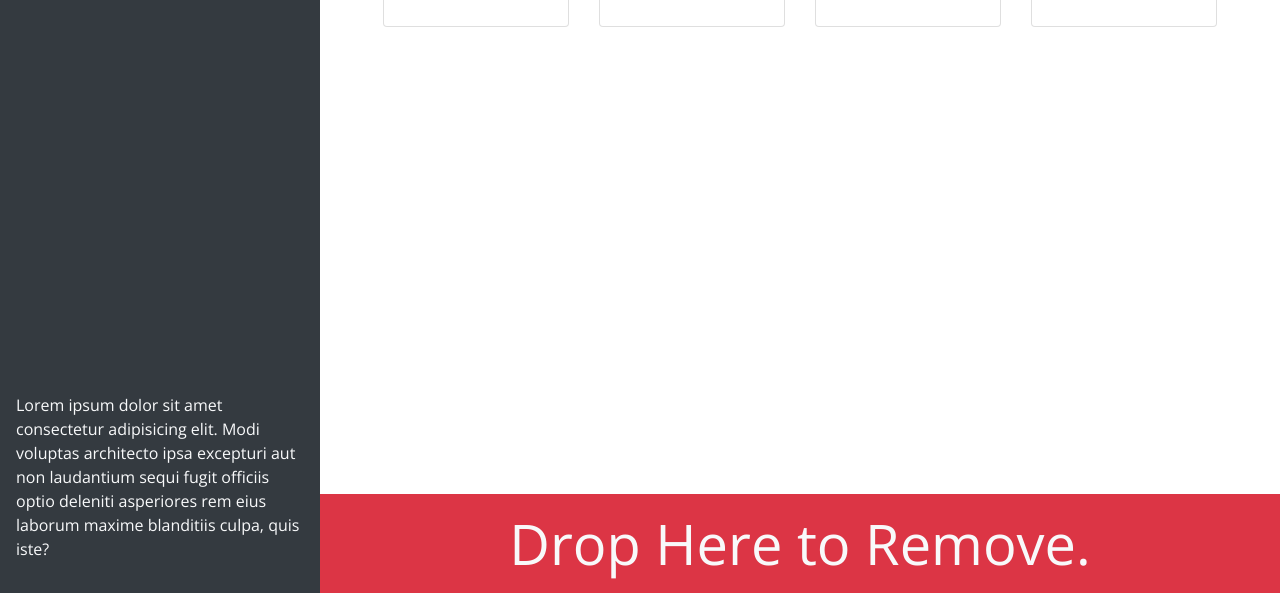
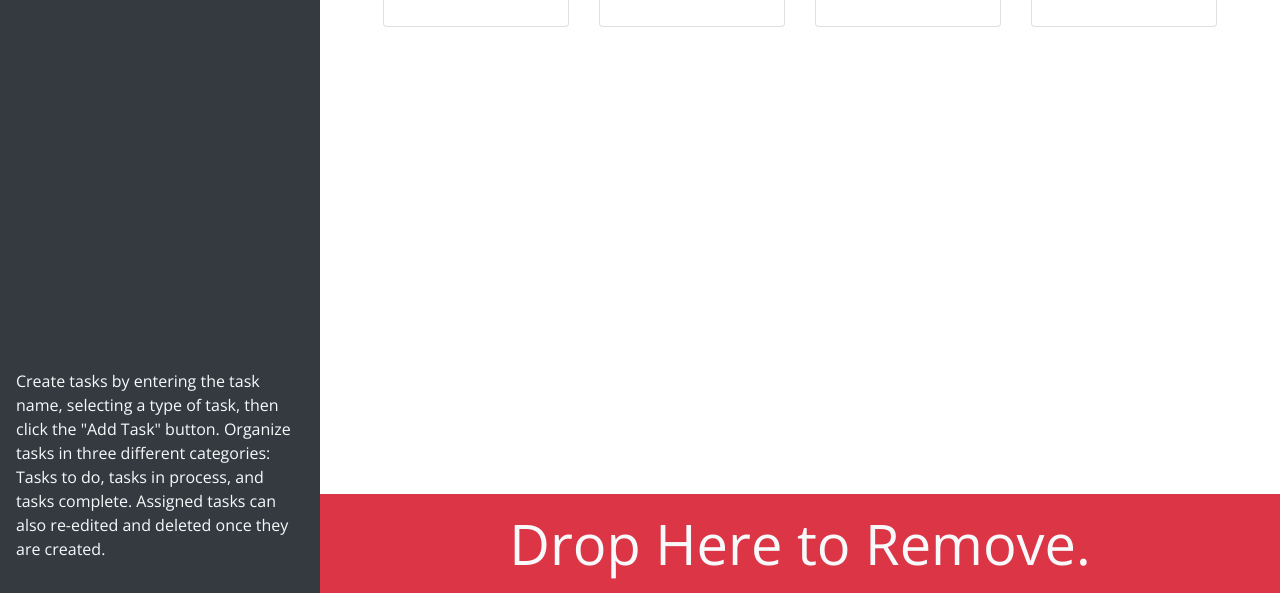
Before and after one commit to ColinNebula/taskmaster-pro, a plain HTML site: page index.html in a window 1280 px wide. Shown: the part 207-800 px from the top of the page. Drawn offline with nearby package versions, Linux system fonts and the light colour scheme; a web font is replaced by a local one.

Commit message:
updated the readme

```diff
--- a/index.html
+++ b/index.html
@@ -26,10 +26,9 @@
       <button id="remove-tasks" class="btn btn-block btn-danger mb-2 mb-md-4"></span>Delete All Tasks</button>
       </div>
       </div>
-      <p class="mt-auto d-none d-lg-block">Lorem ipsum dolor sit amet consectetur adipisicing elit. Modi voluptas
-        architecto ipsa
-        excepturi aut non laudantium sequi fugit officiis optio deleniti asperiores rem eius laborum maxime blanditiis
-        culpa, quis iste?</p>
+      <p class="mt-auto d-none d-lg-block">Create tasks by entering the task name, selecting a type of task, then click the "Add Task" button.
+        Organize tasks in three different categories: Tasks to do, tasks in process, and tasks complete.
+        Assigned tasks can also re-edited and deleted once they are created.</p>
     </header>
     <main class="col-12 col-lg-9 d-flex flex-column">
       <div class="m-5 row justify-content-around">
```
Also changed, not shown: 1 other file.
